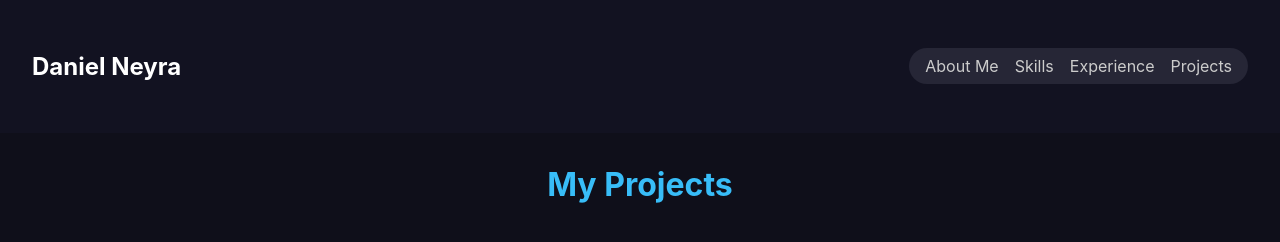
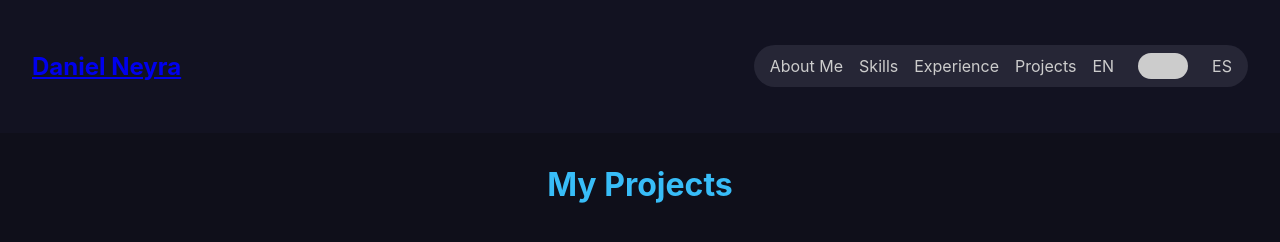
Before and after one commit to Daniel05N/daniel-website, a plain HTML site: page projects.html in a window 1280 px wide. Drawn offline with Linux system fonts and the light colour scheme.

Commit message:
Update projects.html

```diff
--- a/projects.html
+++ b/projects.html
@@ -102,15 +102,32 @@
   </style>
 </head>
 <body>
-  <header>
-    <h2><a href="index.html" class="home-link" style="color:white; text-decoration:none;">Daniel Neyra</a></h2>
-    <nav>
-      <a href="about-me.html">About Me</a>
-      <a href="skills.html">Skills</a>
-      <a href="experience.html">Experience</a>
-      <a href="projects.html">Projects</a>
-    </nav>
-  </header>
+<header>
+  <h2><a href="index.html" class="home-link" id="title-name">Daniel Neyra</a></h2>
+  <nav>
+    <a id="nav-about_me" href="about-me.html">About Me</a>
+    <a id="nav-skills" href="skills.html">Skills</a>
+    <a id="nav-experience" href="experience.html">Experience</a>
+    <a id="nav-projects" href="projects.html">Projects</a>
+    <span style="color: #ccc;">EN</span>
+    <label style="position: relative; display: inline-block; width: 50px; height: 26px; margin: 0 0.5rem;">
+      <input type="checkbox" id="languageToggle" style="opacity: 0; width: 0; height: 0;" onchange="toggleLanguage(this)">
+      <span style="
+        position: absolute;
+        cursor: pointer;
+        top: 0;
+        left: 0;
+        right: 0;
+        bottom: 0;
+        background-color: #ccc;
+        transition: .4s;
+        border-radius: 34px;">
+      </span>
+    </label>
+    <span style="color: #ccc;">ES</span>
+  </nav>
+</header>
+
 
   <h1>My Projects</h1>
 
```
